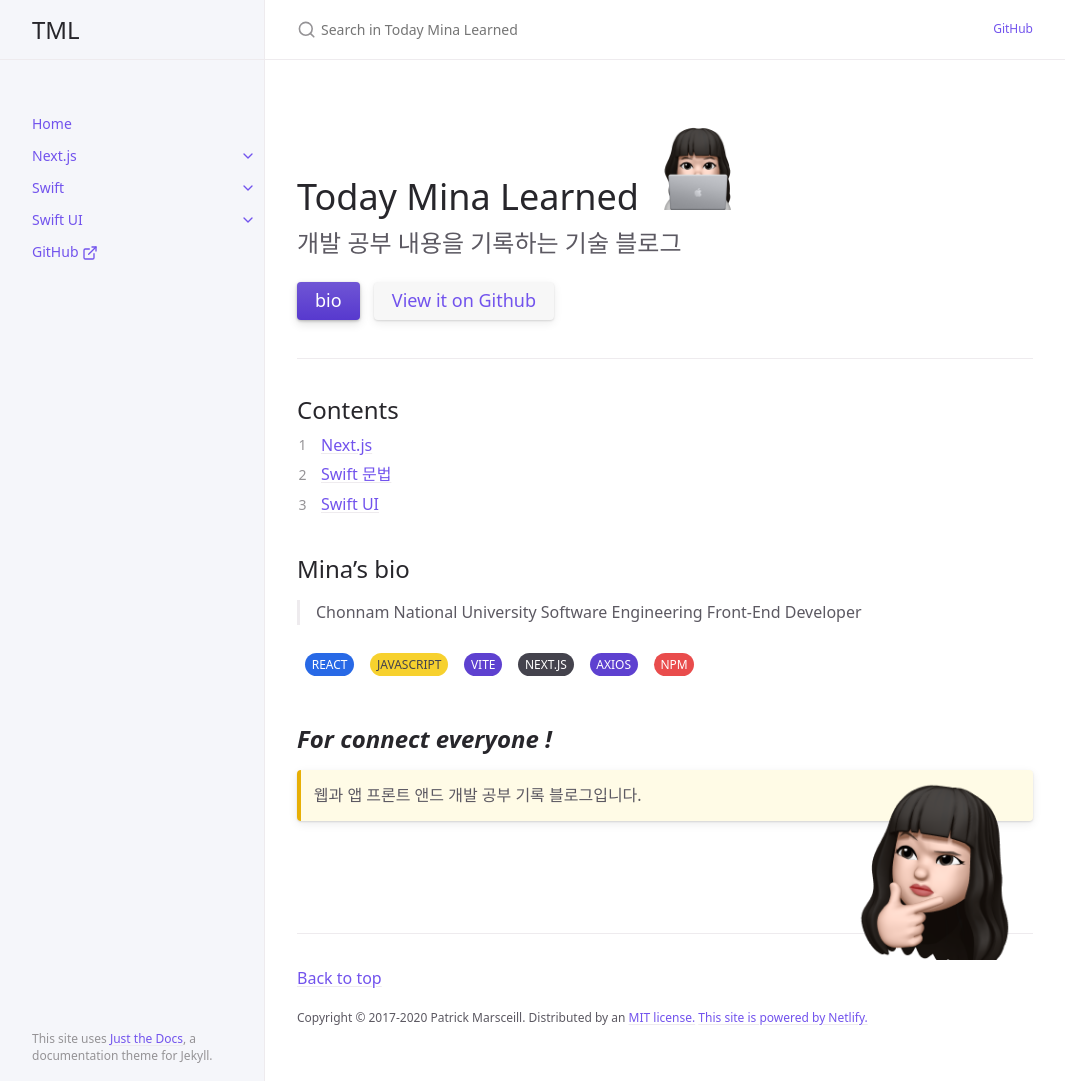
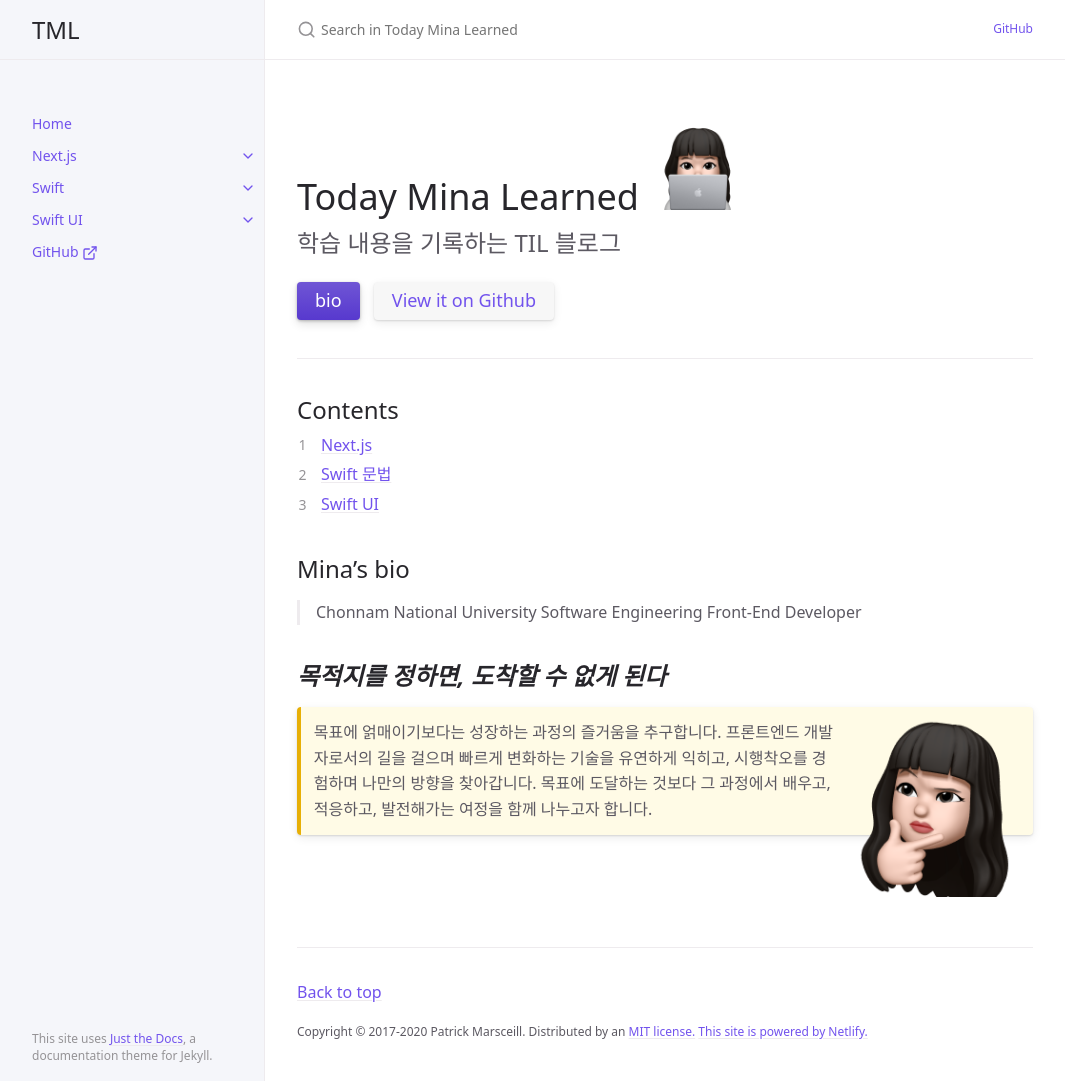
Before and after one commit to chaemina/chaemina.github.io, a Jekyll site: the page built from index.md, in a window 1280 px wide and 1081 px high. Shown: the whole window, without its empty margins (107-1172 px from the left). Built offline with Jekyll 4.4.1, drawn with Linux system fonts in a browser that asks for light colours; cached includes are drawn as plain includes.

Commit message:
fix($index)

```diff
--- a/index.md
+++ b/index.md
@@ -10,7 +10,7 @@ permalink: /
 
 
 {: .fs-6 }
-개발 공부 내용을 기록하는 기술 블로그
+학습 내용을 기록하는 TIL 블로그
 
 {: .fs-6 .fw-300 }
 [bio](#minas-bio){: .btn .btn-primary .fs-5 .mb-4 .mb-md-0 .mr-2 }
@@ -32,30 +32,12 @@ permalink: /
 
 > Chonnam National University Software Engineering Front-End Developer
 
-React
-{: .label }
-
-Javascript
-{: .label .label-yellow }
-
-vite
-{: .label .label-purple }
-
-Next.js
-{: .label .label-black }
-
-axios
-{: .label .label-purple }
-
-npm
-{: .label .label-red }
 
 
-
-## **_For connect everyone !_**
+## **_목적지를 정하면, 도착할 수 없게 된다_**
 <img src="./assets/images/profile-icon.png" alt="profile Image" aria-label="profile Image" width="200rem" height="200rem">
 {: .d-flex .float-right}
-웹과 앱 프론트 앤드 개발 공부 기록 블로그입니다.
+목표에 얽매이기보다는 성장하는 과정의 즐거움을 추구합니다. 프론트엔드 개발자로서의 길을 걸으며 빠르게 변화하는 기술을 유연하게 익히고, 시행착오를 경험하며 나만의 방향을 찾아갑니다. 목표에 도달하는 것보다 그 과정에서 배우고, 적응하고, 발전해가는 여정을 함께 나누고자 합니다.
 {: .highlight}
 
 
```
